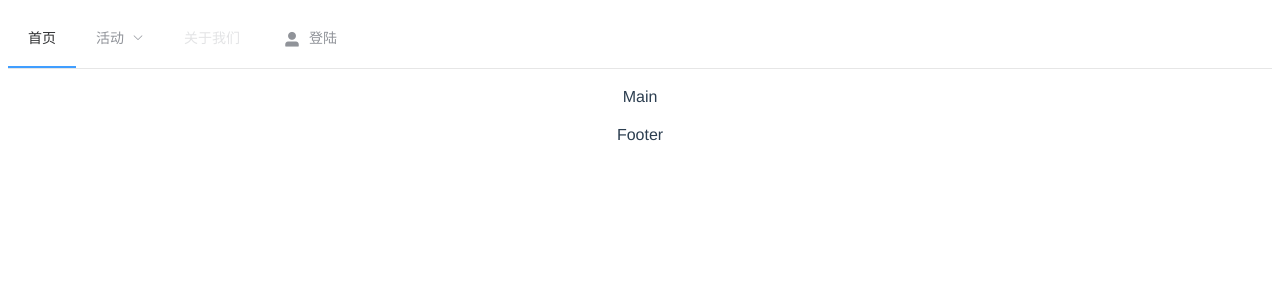
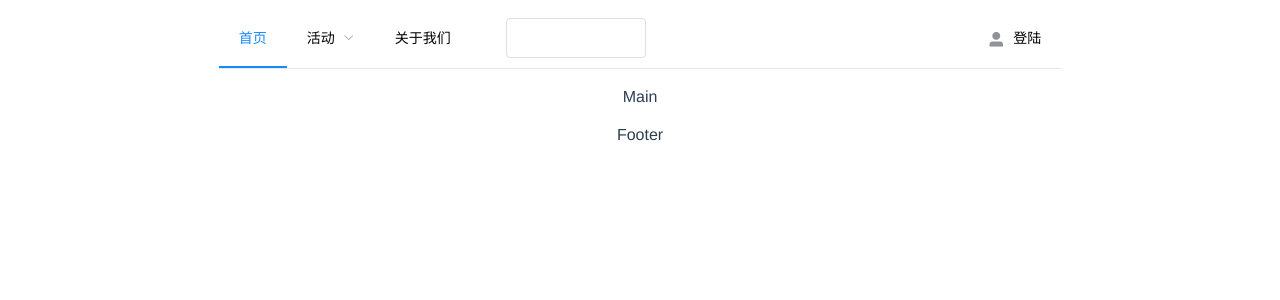
Before and after one commit to clubcue/cue-front, a Vue app: page / in a window 1280 px wide. Shown: the top 300 px of the page. Built offline with nearby package versions, Linux system fonts and the light colour scheme; what ele-calendar would draw is missing.

Commit message:
修复菜单无法识别BUG

```diff
--- a/src/components/header/Header.vue
+++ b/src/components/header/Header.vue
@@ -1,6 +1,7 @@
 <template>
   <div id='header'>
-    <el-menu :default-active="activeIndex" class="el-menu-demo" mode="horizontal" @select="handleSelect">
+    <el-col :offset="4" :span="16">
+      <el-menu active-text-color="#1989fa" text-color="black" :default-active="activeIndex" class="el-menu-demo" mode="horizontal">
         <el-menu-item index="1">首页</el-menu-item>
         <el-submenu index="2">
           <template slot="title">活动</template>
@@ -14,9 +15,13 @@
             <el-menu-item index="2-4-3">选项3</el-menu-item>
           </el-submenu>
         </el-submenu>
-      <el-menu-item index="3" disabled>关于我们</el-menu-item>
-      <el-menu-item index="4"><i class="el-icon-user-solid"></i>登陆</el-menu-item>
+        <el-menu-item index="3">关于我们</el-menu-item>
+        <el-col :offset="1" span="4">
+          <el-input style="margin-top: 10px"/>
+        </el-col>
+        <el-menu-item index="4" style="float: right"><i class="el-icon-user-solid"></i>登陆</el-menu-item>
       </el-menu>
+    </el-col>
   </div>
 </template>
 
```
Lines whose indentation alone changed are shown as unchanged.
